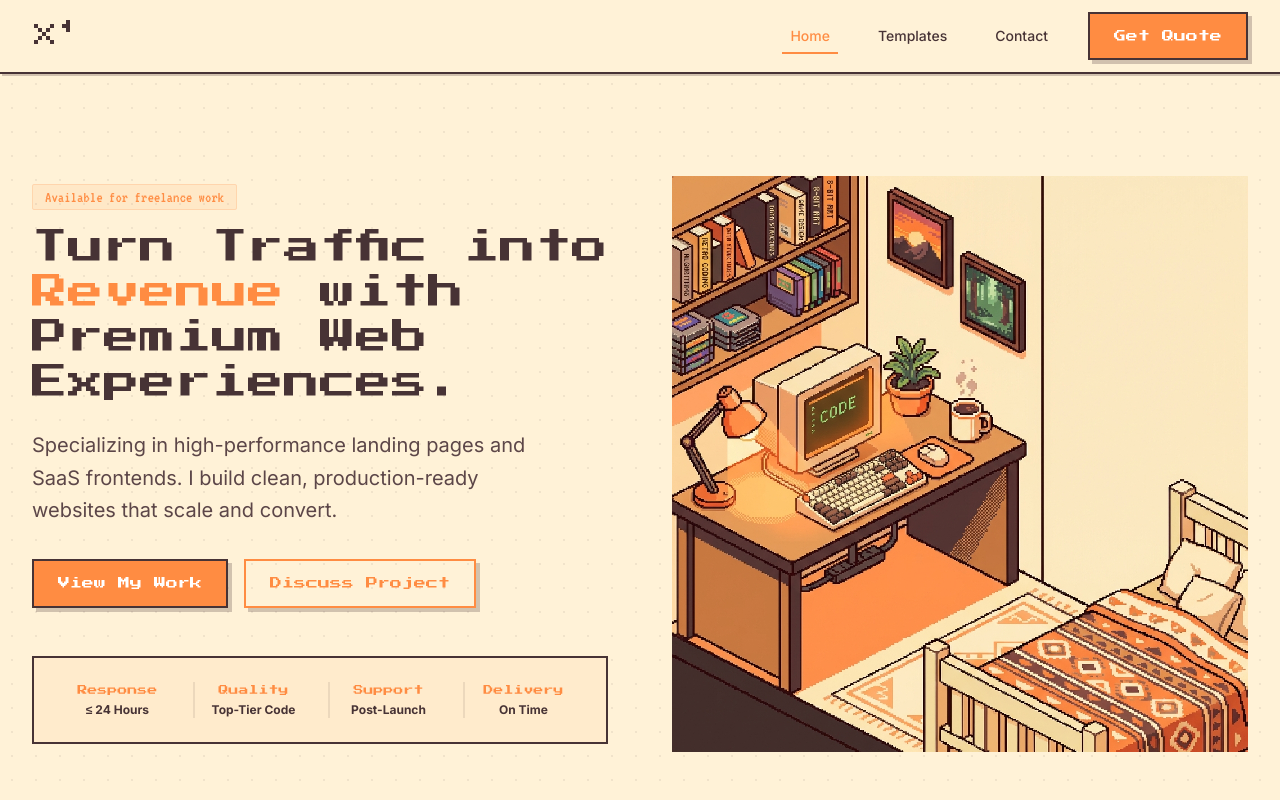
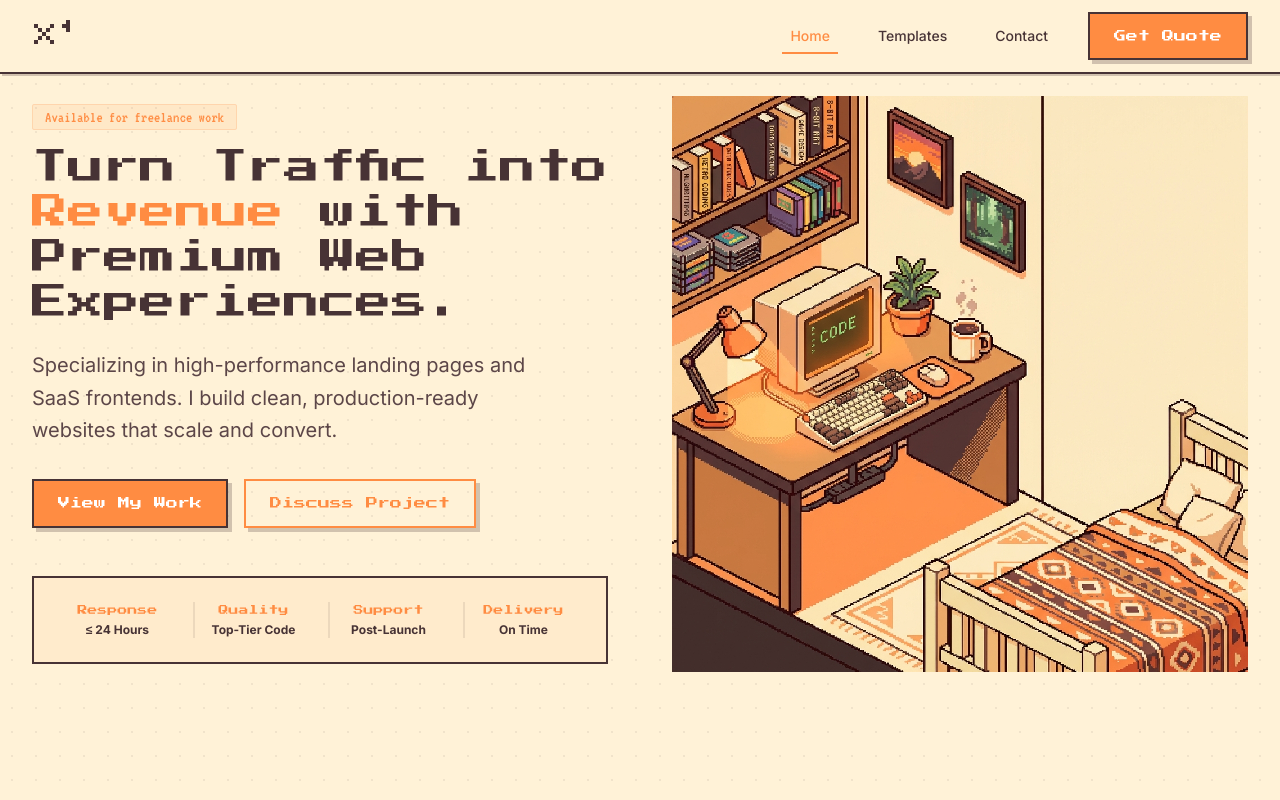
Before and after one commit to xone-boop/profil, a Next.js app: page / in a window 1280 px wide. Shown: the top 800 px of the page. Built offline with nearby package versions, Linux system fonts and the light colour scheme.

Commit message:
style: remove home page hero top padding completely

```diff
--- a/src/app/page.tsx
+++ b/src/app/page.tsx
@@ -84,7 +84,7 @@ export default function HomePage() {
       {/* ============================================
           Hero Section
           ============================================ */}
-      <section className="relative pt-10 pb-12 md:pt-20">
+      <section className="relative pt-0 pb-12 md:pt-0">
         <div className="container-custom">
 
           <div className="grid grid-cols-1 lg:grid-cols-2 gap-12 lg:gap-16 items-center">
```
